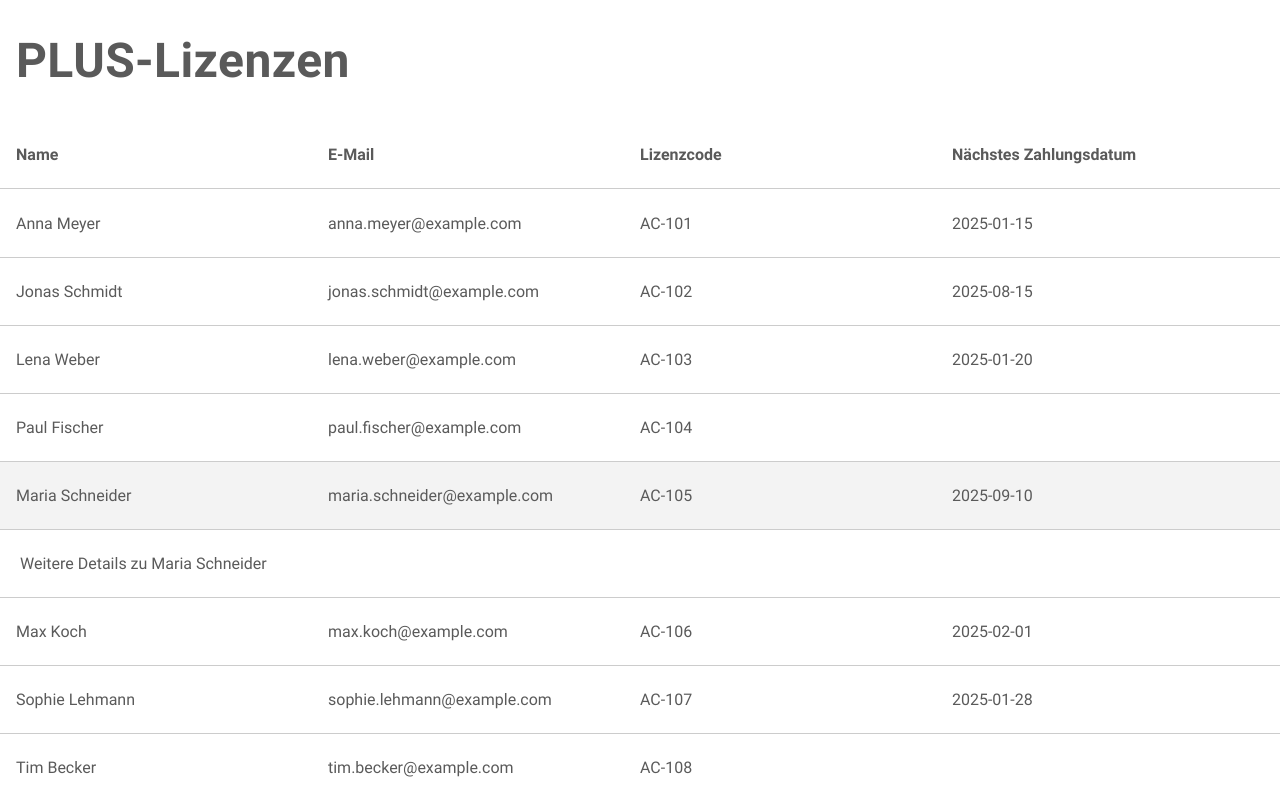
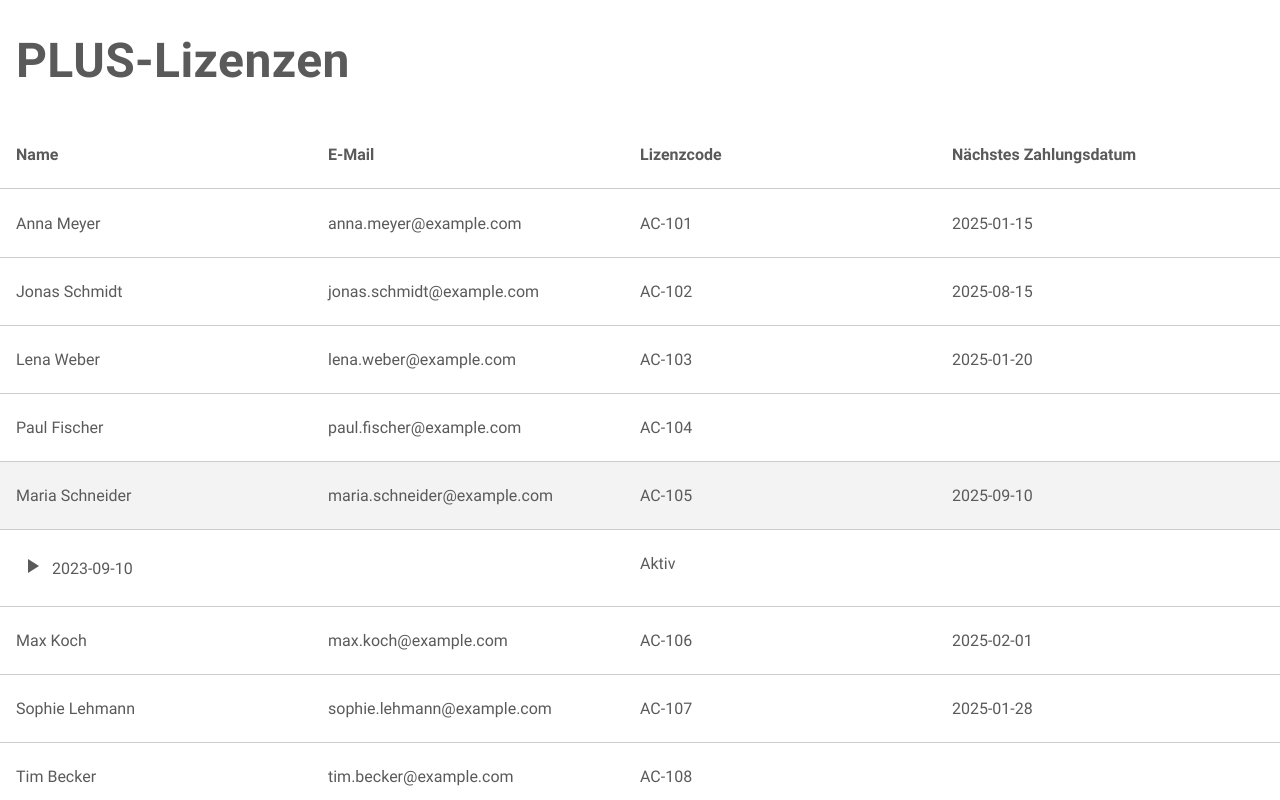
Before and after one commit to claraw-19/plus, a Next.js app: page / in a window 1280 px wide. Both pictures are taken after a click on the element 640 px from the left and 496 px from the top of the page. Built offline with nearby package versions, Linux system fonts and the light colour scheme.

Commit message:
add icon with hover

```diff
--- a/components/Plus/UserDetails.tsx
+++ b/components/Plus/UserDetails.tsx
@@ -1,4 +1,5 @@
 import styled from "styled-components";
+import PlayArrowIcon from "@mui/icons-material/PlayArrow";
 
 export default function UserDetails({ user }) {
   const Styled = {
@@ -12,11 +13,43 @@ export default function UserDetails({ user }) {
     DetailsData: styled.p`
       flex: 1;
     `,
+
+    IconTextWrapper: styled.div`
+      display: flex;
+      align-items: center;
+      gap: 8px;
+    `,
+
+    HoverEffect: styled.div`
+      position: relative;
+      display: inline-block;
+
+      &:hover::after {
+        content: "${(props) => props.description}";
+        position: absolute;
+        bottom: -25px;
+        transform: translateX(-40%);
+        background-color: ${({ theme }) => theme.colors.grey2};
+        color: ${({ theme }) => theme.colors.white};
+        padding: 5px 10px;
+        border-radius: 5px;
+        font-size: 12px;
+        z-index: 1;
+      }
+    `,
   };
   return (
     <Styled.DetailsContainer>
       <Styled.DetailsData>
-        Weitere Details zu {user.firstName} {user.lastName}
+        <Styled.IconTextWrapper>
+          <Styled.HoverEffect description="Startdatum">
+            <PlayArrowIcon />
+          </Styled.HoverEffect>
+          {user.date}
+        </Styled.IconTextWrapper>
+      </Styled.DetailsData>
+      <Styled.DetailsData>
+        {user.status ? "Aktiv" : "Inaktiv"}
       </Styled.DetailsData>
     </Styled.DetailsContainer>
   );
```
